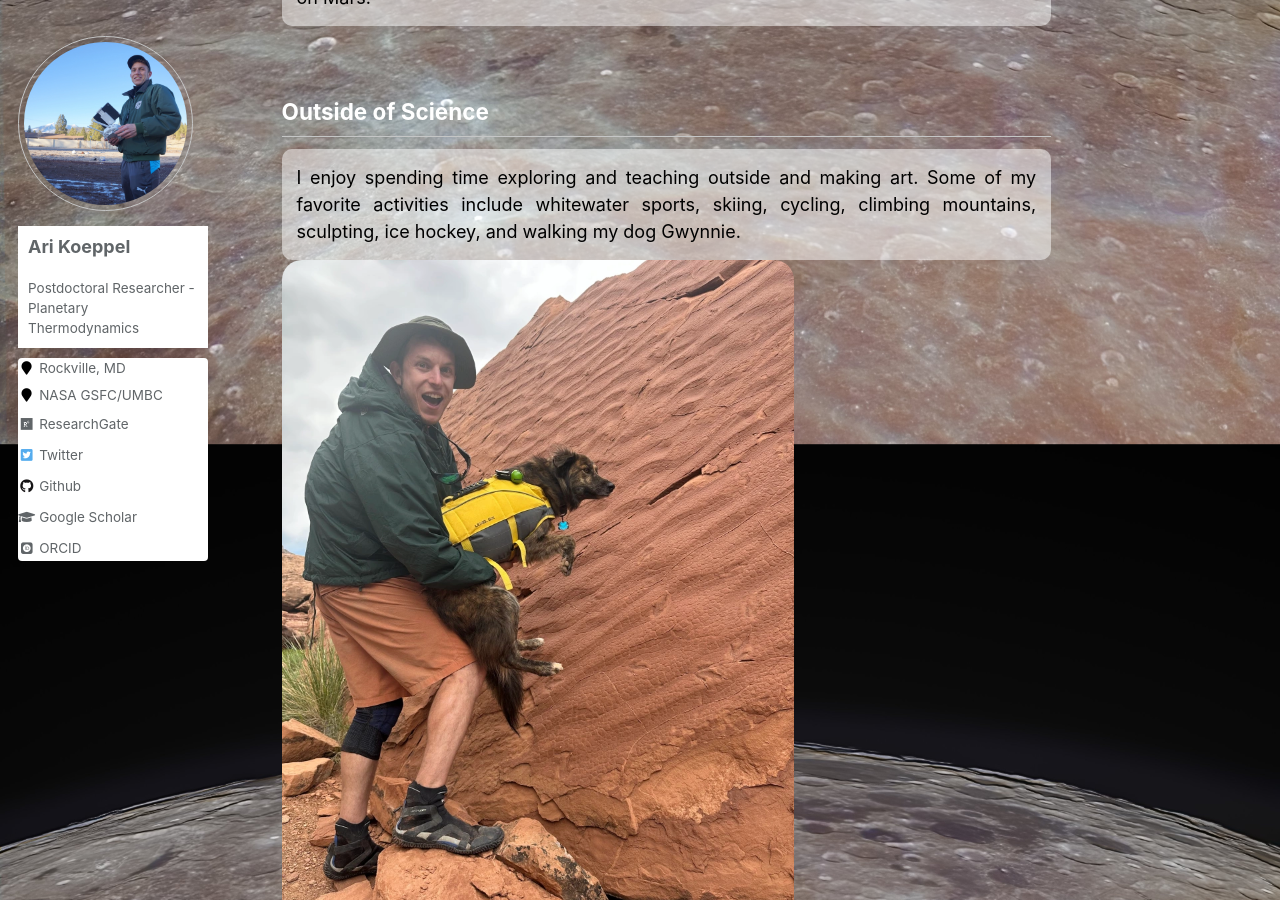
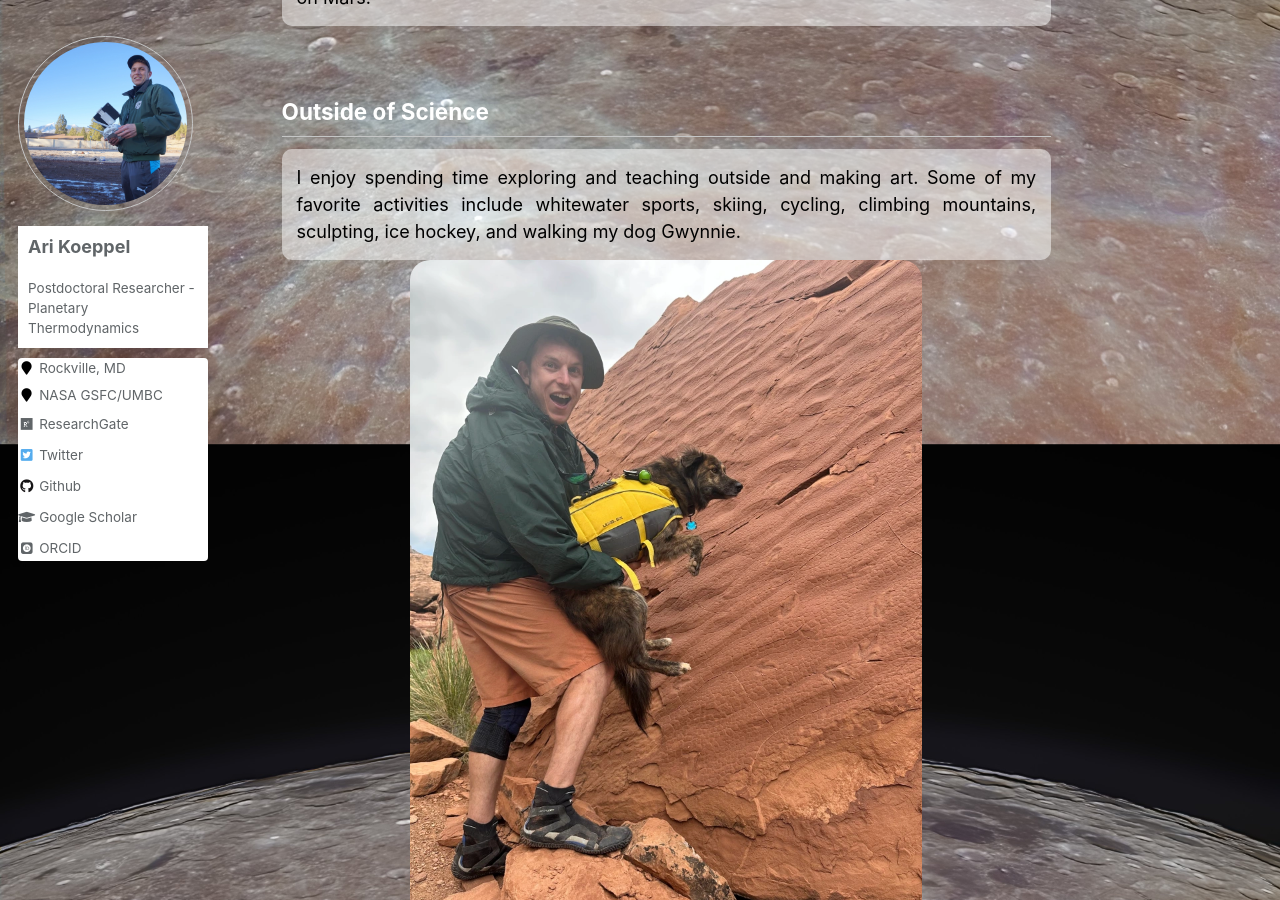
Before and after one commit to ahdkoeppel/ahdkoeppel.github.io, a Jekyll site: the page built from _pages/about.md, in a window 1280 px wide and 900 px high, scrolled down 461 px. Built offline with Jekyll 4.4.1, drawn with Linux system fonts in a browser that asks for light colours; some web fonts are replaced.

Commit message:
center image

```diff
--- a/_pages/about.md
+++ b/_pages/about.md
@@ -22,5 +22,5 @@ body {
 
 <h2 style="text-align: justify;color:White;">Outside of Science</h2>
 <div style="text-align: justify;background-color:rgba(255, 255, 255, 0.5);color:Black;padding:15px;border-radius: 10px;"> I enjoy spending time exploring and teaching outside and making art. Some of my favorite activities include whitewater sports, skiing, cycling, climbing mountains, sculpting, ice hockey, and walking my dog Gwynnie.</div>
- <img src="/images/img_7343.png" alt="Ari, Gwynnie and dino tracks" style="width:512px;height:683px;border-radius: 20px;">
+ <img src="/images/img_7343.png" alt="Ari, Gwynnie and dino tracks" style="width:512px;height:683px;border-radius: 20px;margin-left: auto;margin-right: auto;display: block;">
 <p style="text-align: justify;color:White;"><i>Gwynnie the dinosaur with footprints in Slickrock Canyon, CO</i></p>
```
